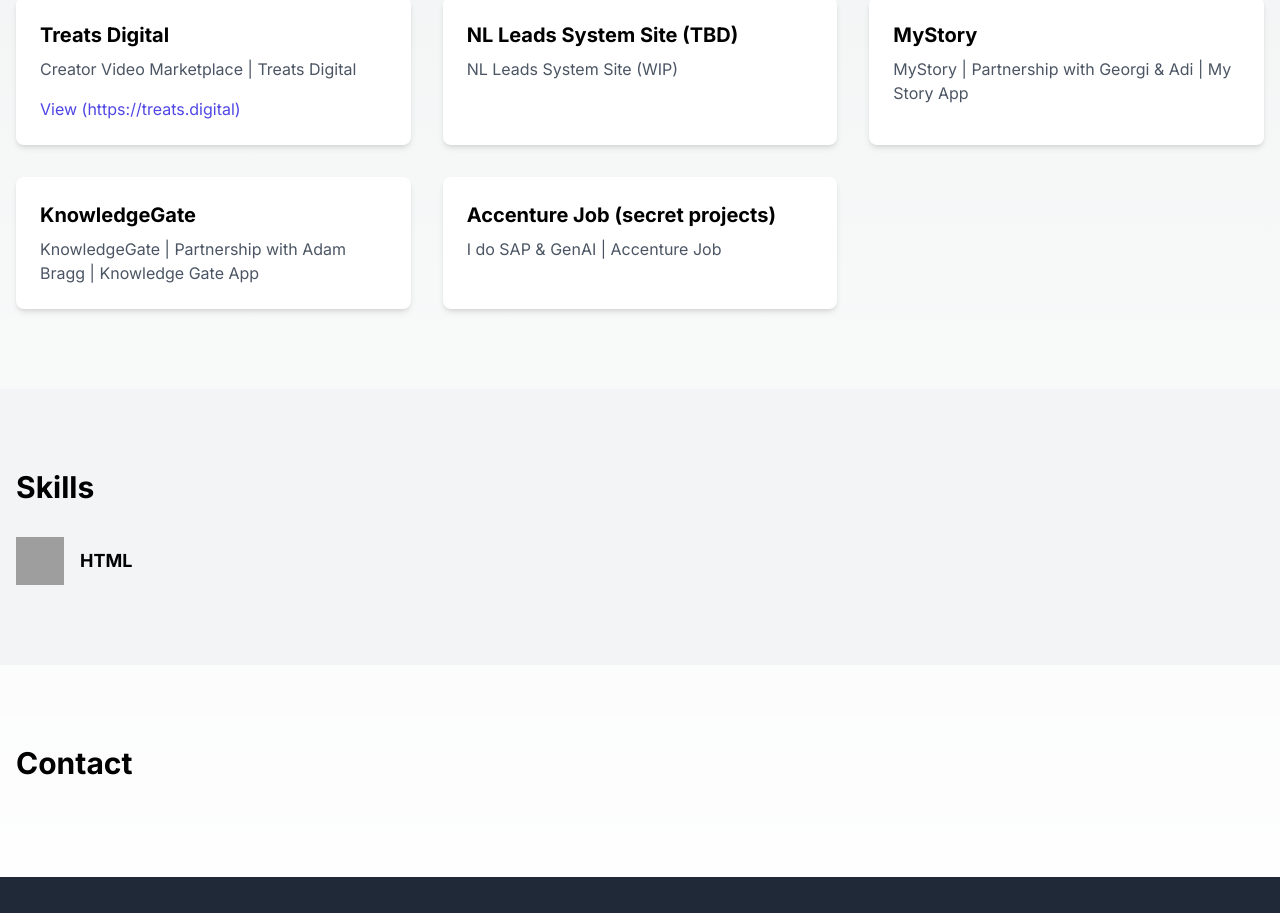
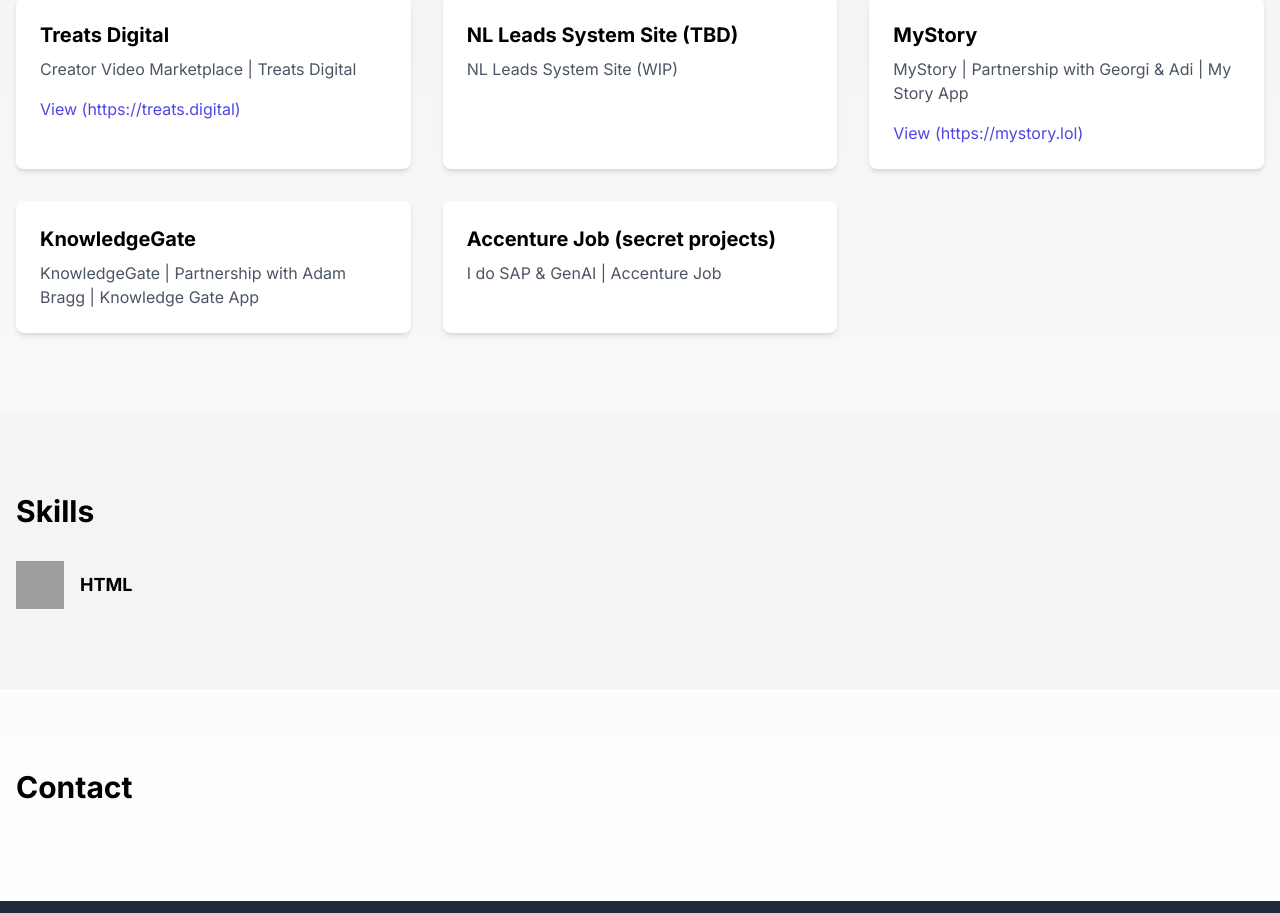
Before and after one commit to largeweb/matthewtech, a Next.js app: page / in a window 1280 px wide. Shown: the part 2620-3533 px from the top of the page. Built offline with nearby package versions, Linux system fonts and the light colour scheme; grey boxes are pictures that could not be loaded.

Commit message:
change url for mystory

```diff
--- a/src/app/config.ts
+++ b/src/app/config.ts
@@ -42,6 +42,7 @@
         },
         {
             title: "MyStory",
+            url: "https://mystory.lol",
             description: "MyStory | Partnership with Georgi & Adi | My Story App",
         },
         {
```
